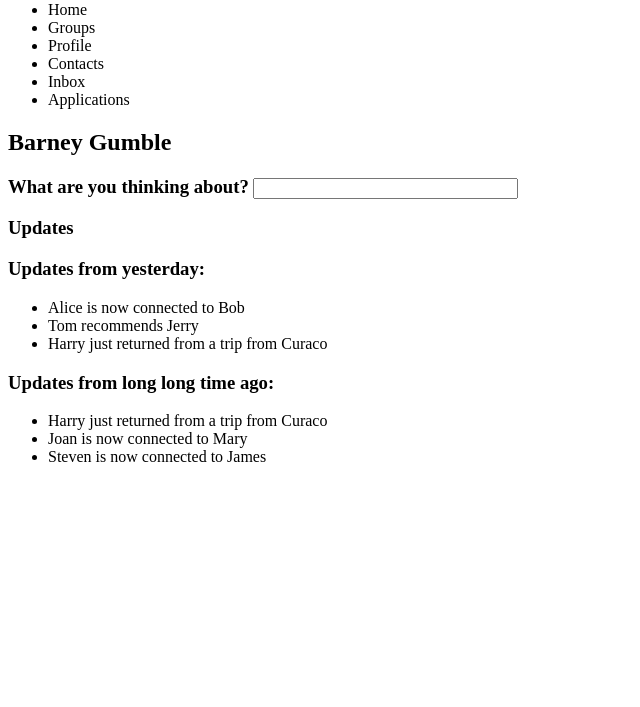
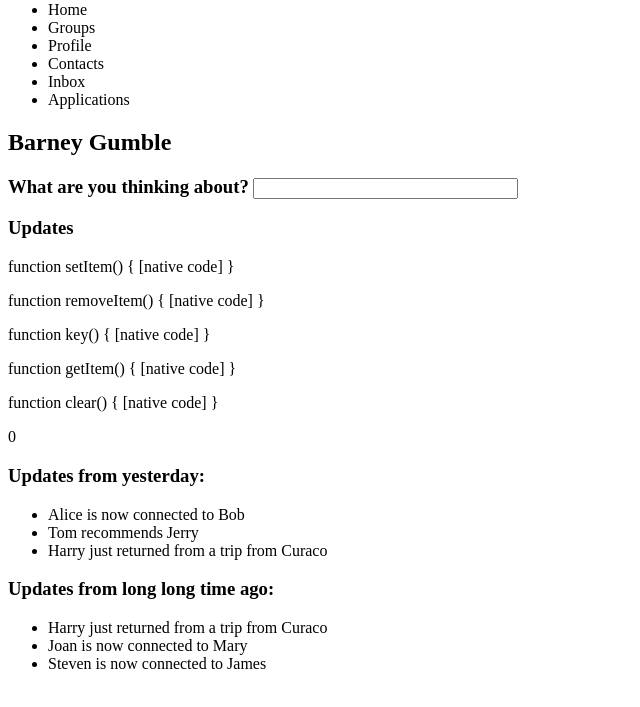
Before and after one commit to tomstrassner/comp20-tstrassner, a plain HTML site: page status_updates/profile.html in a window 1280 px wide. Shown: the part 79-786 px from the top of the page, without its empty margins (0-640 px from the left). Drawn offline with Linux system fonts and the light colour scheme.

Commit message:
adding local storage feature to remember status updates

```diff
--- a/status_updates/profile.html
+++ b/status_updates/profile.html
@@ -15,19 +15,25 @@
             status += date.getHours().toString() + ":";
             status += date.getMinutes().toString() + " - ";
             status += msg;
+            localStorage[new Date().getTime()] = status;
+            reload();
+        }
 
-            var paragraph = document.createElement('p');
-            var statusNode = document.createTextNode(status);
-            paragraph.appendChild(statusNode);
-
-            var elem = document.getElementById('status');
-            elem.insertBefore(paragraph, document.getElementById('status').firstChild);
+        function reload() {
+            document.getElementById('status').innerHTML = "";
+            for (key in localStorage) {
+                var paragraph = document.createElement('p');
+                var statusNode = document.createTextNode(localStorage[key]);
+                paragraph.appendChild(statusNode);
+                var elem = document.getElementById('status');
+                elem.insertBefore(paragraph, document.getElementById('status').firstChild);
+            }
         }
 
     </script>
 </head>
 
-<body>
+<body onload="reload()">
     <h1>Fecebook</h1>
     <div id="nav">
         <ul>
```
Also changed, not shown: 1 other file.
